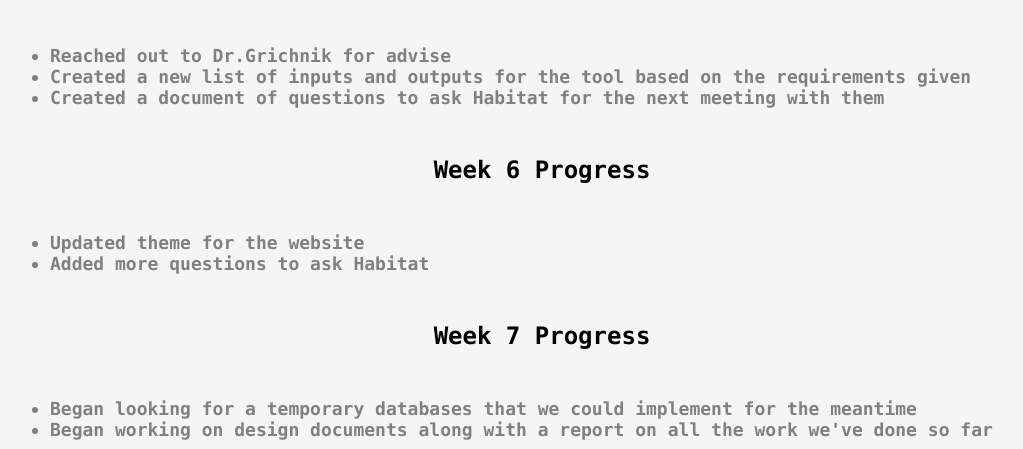
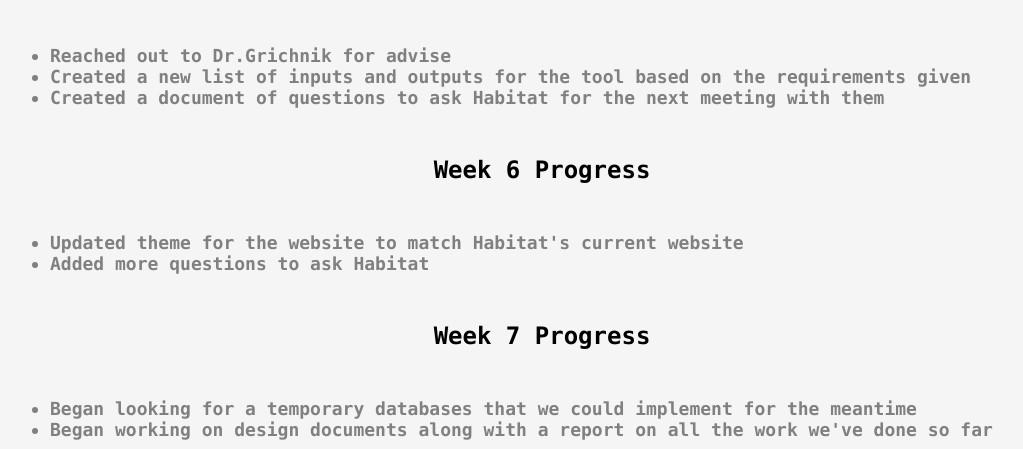
Before and after one commit to jslovell/hfh-capstone, a PHP site: page /about_project.phtml in a window 1280 px wide. Shown: the part 1803-2252 px from the top of the page, without its empty margins (98-1121 px from the left). Run offline with PHP 8.4, Linux system fonts and the light colour scheme.

Commit message:
Add files via upload

```diff
--- a/about_project.phtml
+++ b/about_project.phtml
@@ -67,7 +67,7 @@
     <h1>Week 6 Progress</h1>
     <h2>
         <ul>
-            <li>Updated theme for the website</li>
+            <li>Updated theme for the website to match Habitat's current website</li>
             <li>Added more questions to ask Habitat</li>
         </ul>
     </h2>
```
